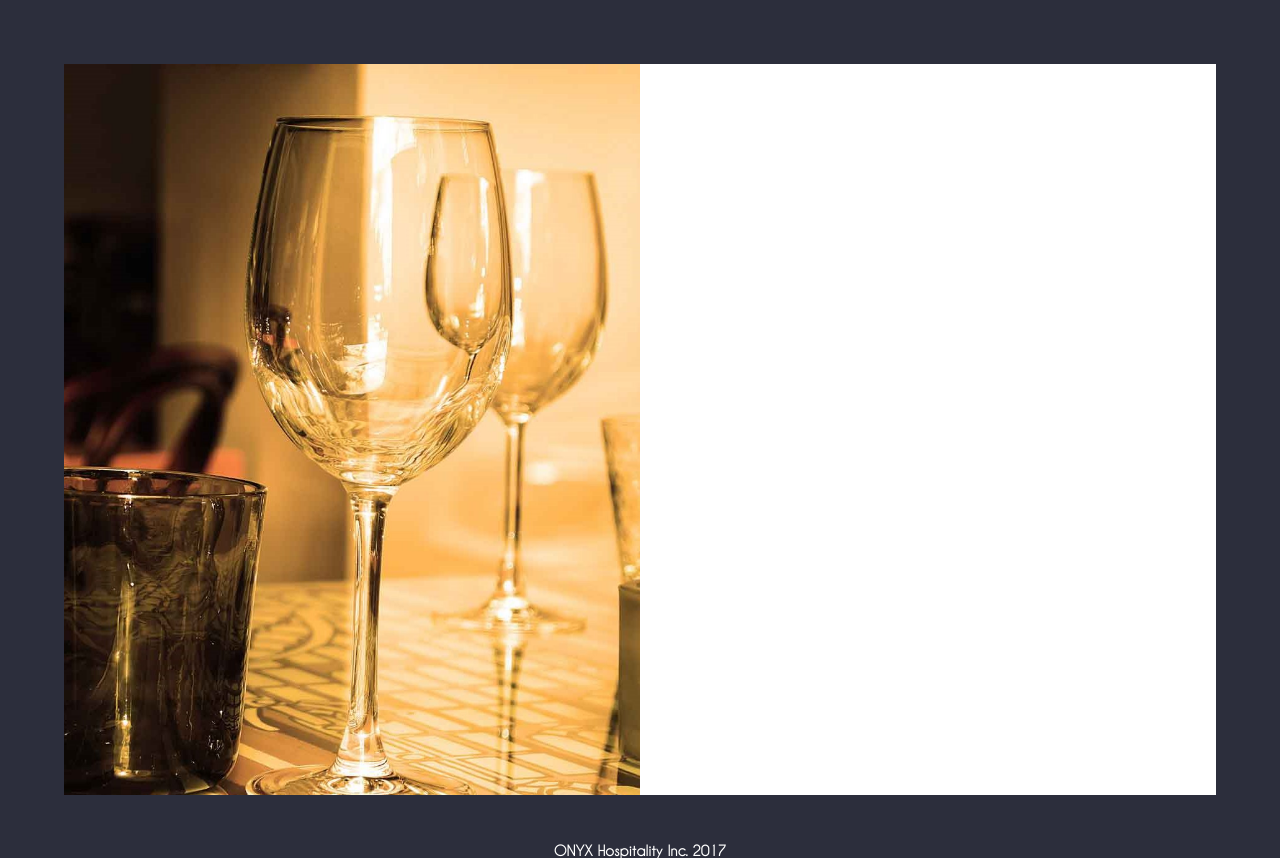
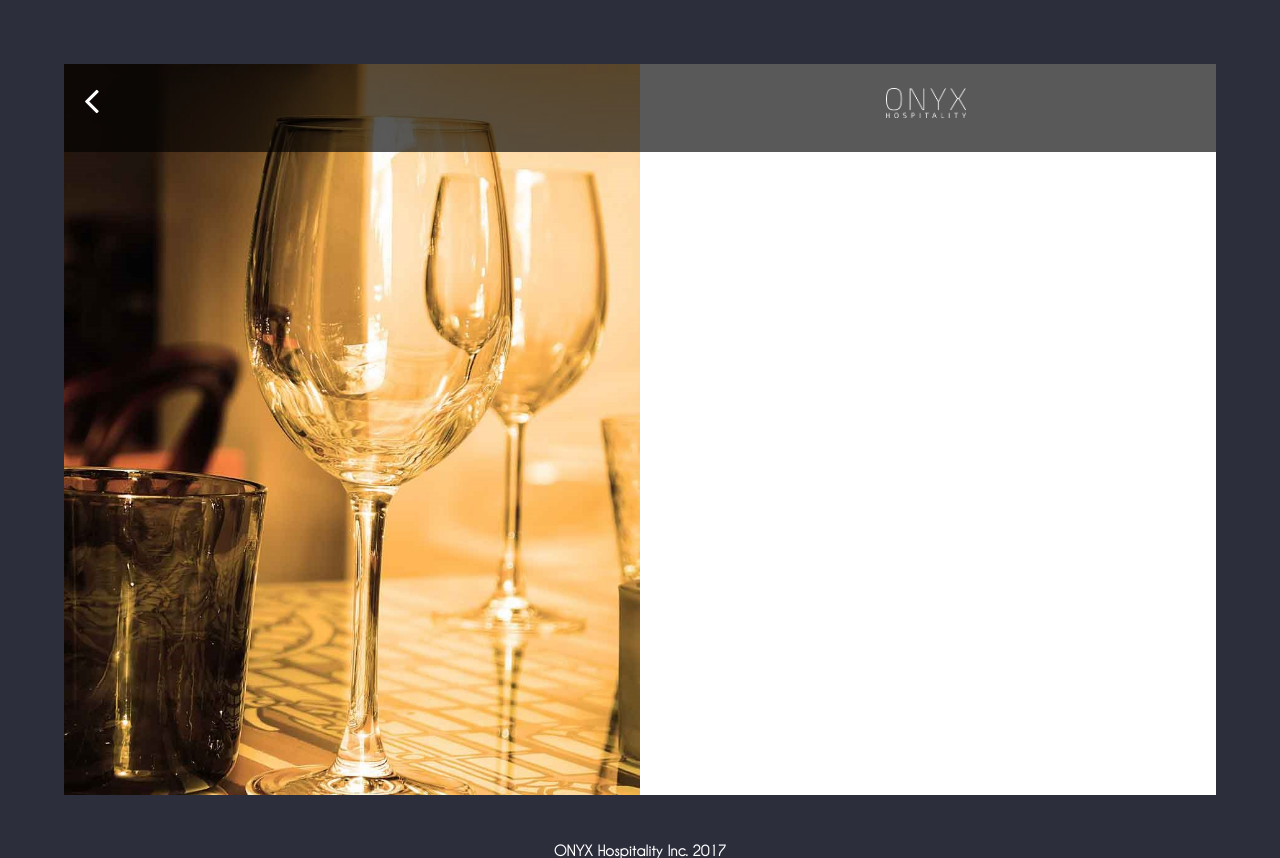
Before and after one commit to nHiRanZ/onyx-hospitality, a PHP site: page /profile.php in a window 1280 px wide. Shown: the top 858 px of the page. Run offline with PHP 8.4, Linux system fonts and the light colour scheme.

Commit message:
highlight added to contact/home/profile

```diff
--- a/contact.php
+++ b/contact.php
@@ -20,8 +20,14 @@
 
 <div class="page-image-area">
     <img src="img/contact/contact.jpg"style="width: 200%;">
+    <div class="highlight">
+        <span><a href="index.php"><i class="fa fa-angle-left fa-3x" style="margin: 15px 15px; "></i></a></span>
+    </div>
 </div>
 <div class="page-content-area">
+    <div class="highlight">
+        <center><a href="index.php"><img src="img/logo/onyx-hospitality-logo-white.png" alt="Logo" style="width: 80px; margin: 24px 10px 20px 5px;"></a></center>
+    </div>
     <div class="main-block">
         <div class="row">
             <div class="col-sm-12">
--- a/index.php
+++ b/index.php
@@ -33,6 +33,12 @@ include('header.php');
     <div class="row">
         <div class="col-sm-12">
             <img src="img/home/outing-background.jpg"style="width: 100%; background:rgba(0,0,0,0.8); opacity: 6;">
+            <div class="highlight" style="height: 25%;">
+                <span>
+                <a href="index.php"><span><a href="index.php"><i class="fa fa-map-pin fa-2x" style="width: 30px; margin-top: 4%; margin-left: 5%; float: left""></i></a></span></a>
+                <a href="profile.php"><img src="img/home/user.png" alt="Logo" style="width: 30px; margin-top: 4%; margin-right: 10%; float: right"></a>
+                    </span>
+            </div>
         </div>
     </div>
     </div>
--- a/profile.php
+++ b/profile.php
@@ -19,8 +19,14 @@
 
 <div class="page-image-area">
     <img src="img/profile/profile-background.jpg"style="width: 115%;">
+    <div class="highlight">
+        <span><a href="index.php"><i class="fa fa-angle-left fa-3x" style="margin: 15px 15px; "></i></a></span>
+    </div>
 </div>
 <div class="page-content-area">
+    <div class="highlight">
+        <center><a href="index.php"><img src="img/logo/onyx-hospitality-logo-white.png" alt="Logo" style="width: 80px; margin: 24px 10px 20px 5px;"></a></center>
+    </div>
     <div class="main-block">
         <div class="row">
             <div class="col-sm-12">
```
Also changed, not shown: img/home/user.png (added).
